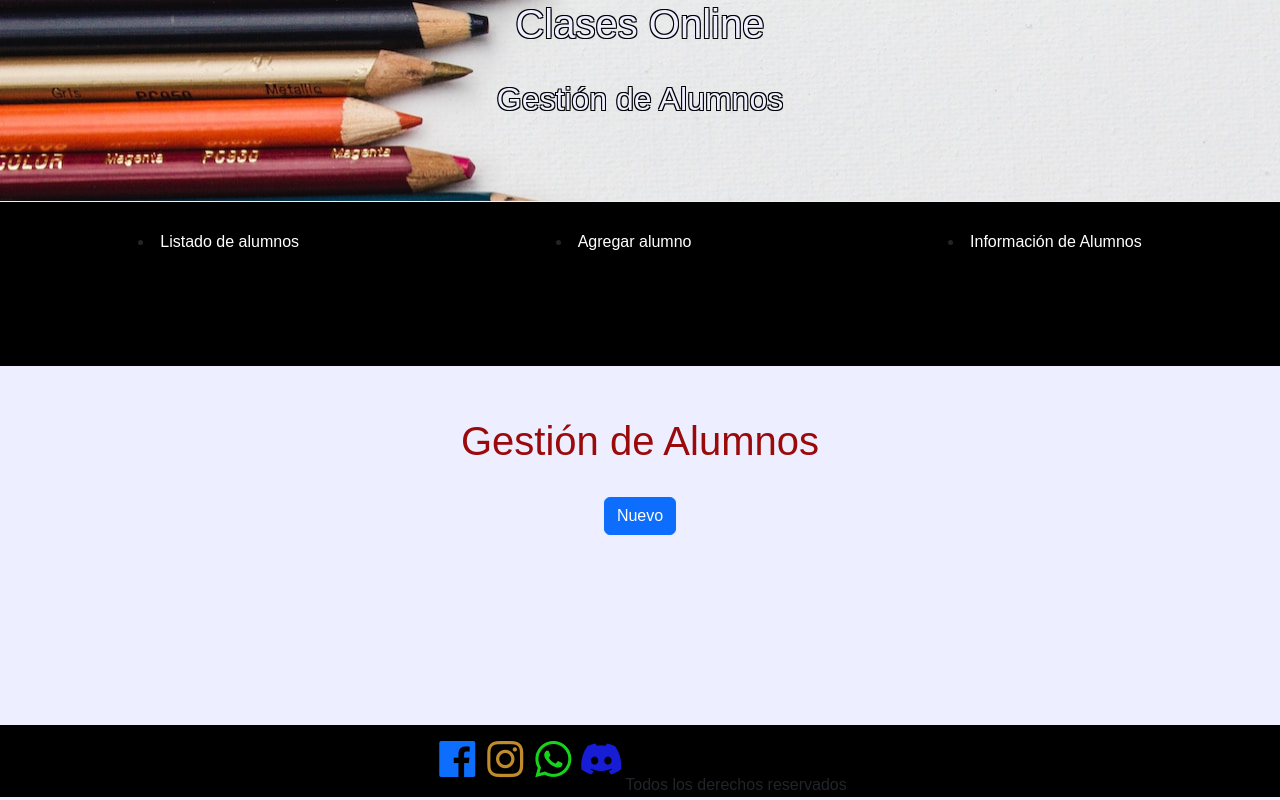
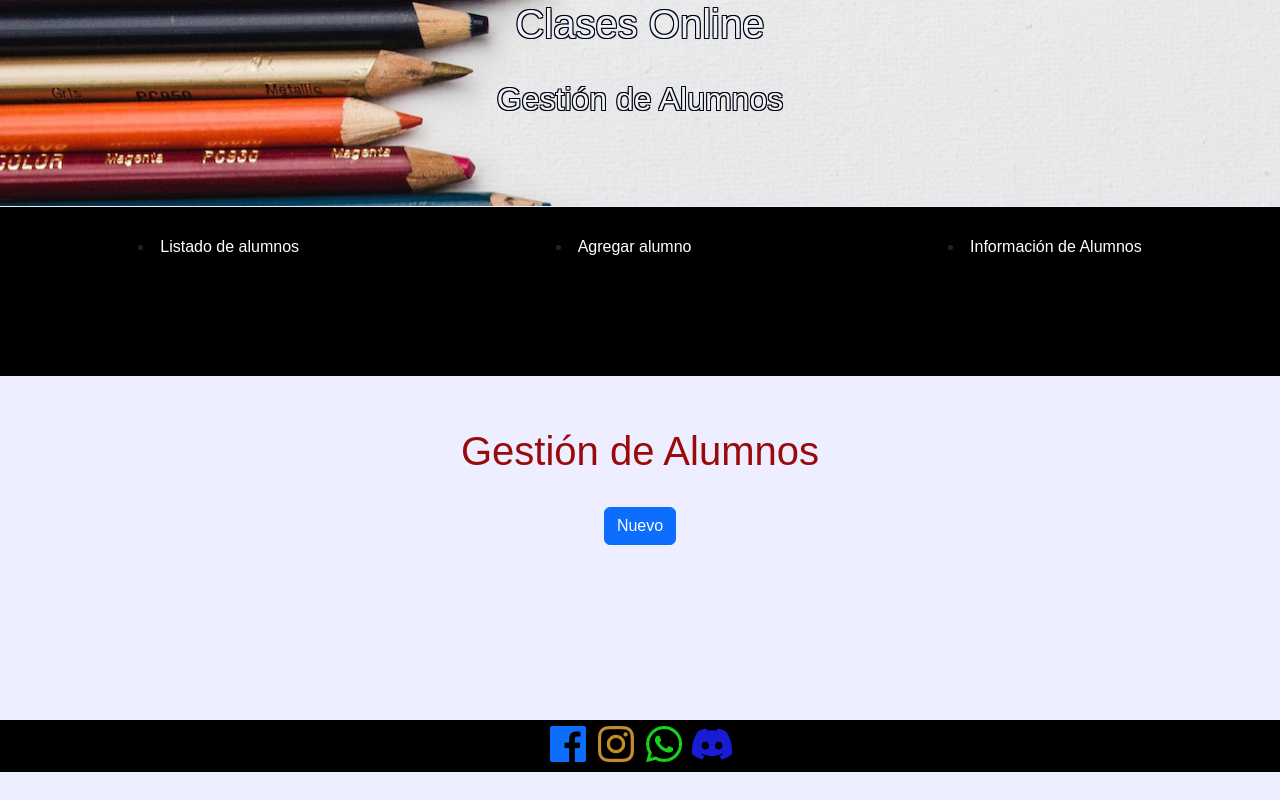
Before and after one commit to alzaidel/ProyectoFinalZaidel, a plain HTML site: page index.html in a window 1280 px wide. Drawn offline with nearby package versions, Linux system fonts and the light colour scheme.

Commit message:
Update index.html

```diff
--- a/index.html
+++ b/index.html
@@ -40,8 +40,8 @@ crossorigin="anonymous">
     <a href="https://www.instagram.com" target="_blank"><i class='bx bxl-instagram bx-lg' style='color:#c18d2c'></i></a>
     <a href="https://wa.me/5491150459292?text=%C2%A1Hola!%20Quiero%20saber%20m%C3%A1s%20sobre%20las%20clases%20online" target="_blank"><i class='bx bxl-whatsapp bx-lg' style='color:#16d41b'></i></a>
     <a href="https://www.discord.com" target="_blank"><i class='bx bxl-discord-alt bx-lg' style='color:#161dd4'></i></a>
-    <br><br>
-    Todos los derechos reservados
+<!--     <br><br>
+    Todos los derechos reservados -->
 </footer>
 
 </body>
```
